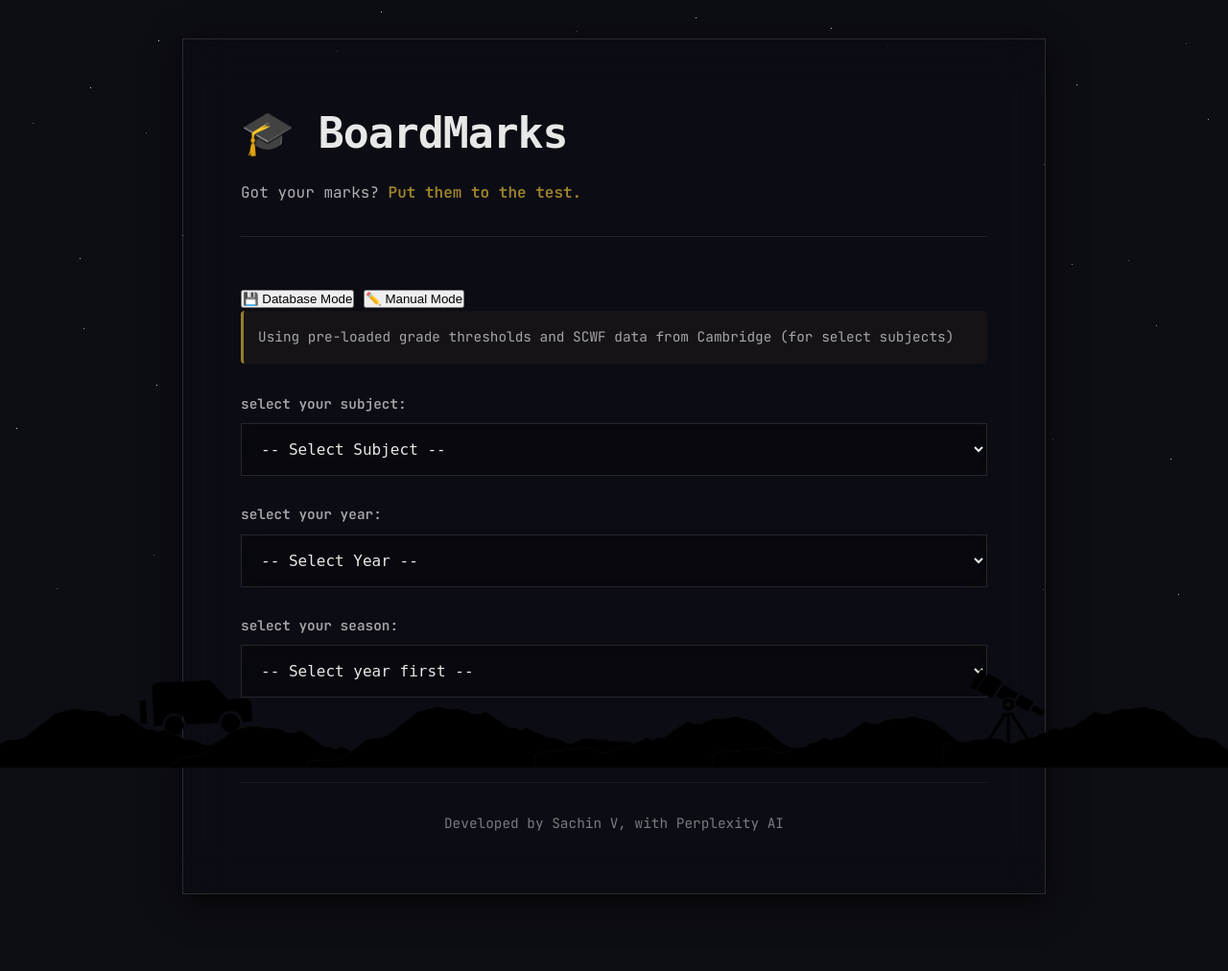
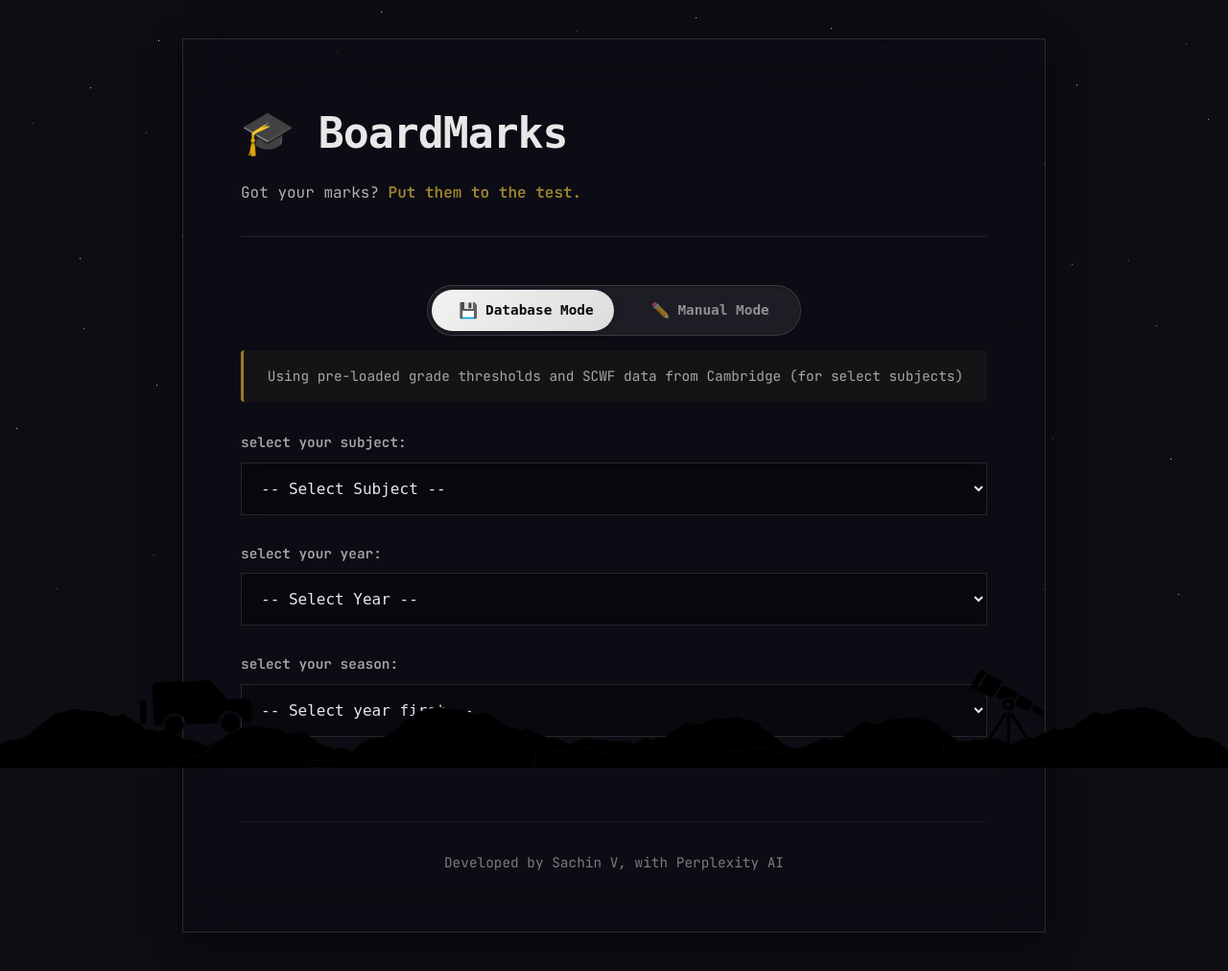
Before and after one commit to Sachinv-dev/pum-calc, a Flask app: page / in a window 1280 px wide. Shown: the top 1012 px of the page at 96% size. Before the commit the page ends 932 px from the top, so only its background shows below. Run offline with Flask 3, Linux system fonts and the light colour scheme; some web fonts are replaced.

Commit message:
Update style.css
apple does few good things

```diff
--- a/static/css/style.css
+++ b/static/css/style.css
@@ -585,37 +585,122 @@ footer {
 
 /* ========== MODE SELECTOR ========== */
 
-.mode-selector {
+/* ========== APPLE-STYLE MODE TOGGLE ========== */
+.mode-toggle-container {
+    margin: 30px 0 15px 0;
     display: flex;
-    gap: 10px;
-    margin: 30px 0 15px 0;
-    border-bottom: 2px solid var(--border);
-    padding-bottom: 0;
+    justify-content: center;
 }
 
-.mode-btn {
+.mode-toggle {
+    position: relative;
+    display: inline-flex;
+    background: rgba(255, 255, 255, 0.08);
+    border-radius: 50px;
+    padding: 4px;
+    gap: 4px;
+    backdrop-filter: blur(10px);
+    border: 1px solid rgba(255, 255, 255, 0.12);
+    box-shadow: inset 0 1px 3px rgba(0, 0, 0, 0.3);
+}
+
+.toggle-slider {
+    position: absolute;
+    top: 4px;
+    left: 4px;
+    width: calc(50% - 4px);
+    height: calc(100% - 8px);
+    background: linear-gradient(135deg,
+        rgba(255, 255, 255, 0.95) 0%,
+        rgba(255, 255, 255, 0.85) 100%);
+    border-radius: 46px;
+    transition: transform 0.35s cubic-bezier(0.4, 0.0, 0.2, 1);
+    box-shadow:
+        0 2px 8px rgba(0, 0, 0, 0.15),
+        0 1px 2px rgba(0, 0, 0, 0.1);
+    z-index: 1;
+}
+
+.toggle-option {
+    position: relative;
+    z-index: 2;
     flex: 1;
-    padding: 15px 20px;
+    padding: 12px 28px;
     font-family: 'Recursive', monospace;
-    font-size: 0.95em;
+    font-size: 0.9em;
     font-weight: 600;
     background: transparent;
-    color: var(--fg-light);
-    opacity: 0.5;
     border: none;
-    border-bottom: 3px solid transparent;
     cursor: pointer;
-    transition: all 0.3s ease;
-    margin-bottom: -2px;
+    transition: color 0.35s cubic-bezier(0.4, 0.0, 0.2, 1);
+    color: rgba(255, 255, 255, 0.5);
+    display: flex;
+    align-items: center;
+    gap: 8px;
+    white-space: nowrap;
+    border-radius: 46px;
 }
 
-.mode-btn:hover {
-    opacity: 0.8;
+.toggle-option.active {
+    color: #0a0a0e;
 }
 
-.mode-btn.active {
-    opacity: 1;
-    border-bottom-color: var(--accent-gold);
+.toggle-option:hover:not(.active) {
+    color: rgba(255, 255, 255, 0.75);
+}
+
+.toggle-icon {
+    font-size: 1.1em;
+    display: inline-block;
+}
+
+.toggle-label {
+    font-weight: 600;
+}
+
+/* Slider animation when manual mode is active */
+.mode-toggle.manual-active .toggle-slider {
+    transform: translateX(calc(100% + 4px));
+}
+
+.mode-description {
+    font-size: 0.9em;
+    opacity: 0.7;
+    margin-bottom: 30px;
+    padding: 15px;
+    background: rgba(255, 215, 100, 0.05);
+    border-left: 3px solid var(--accent-gold);
+    border-radius: 4px;
+    text-align: center;
+    transition: opacity 0.3s ease;
+}
+
+/* Mobile responsive */
+@media (max-width: 768px) {
+    .toggle-option {
+        padding: 10px 20px;
+        font-size: 0.85em;
+        gap: 6px;
+    }
+
+    .toggle-label {
+        display: none;
+    }
+
+    .toggle-icon {
+        font-size: 1.3em;
+    }
+}
+
+@media (max-width: 480px) {
+    .mode-toggle {
+        width: 100%;
+        max-width: 200px;
+    }
+
+    .toggle-option {
+        padding: 10px 16px;
+    }
 }
 
 .mode-description {
```
